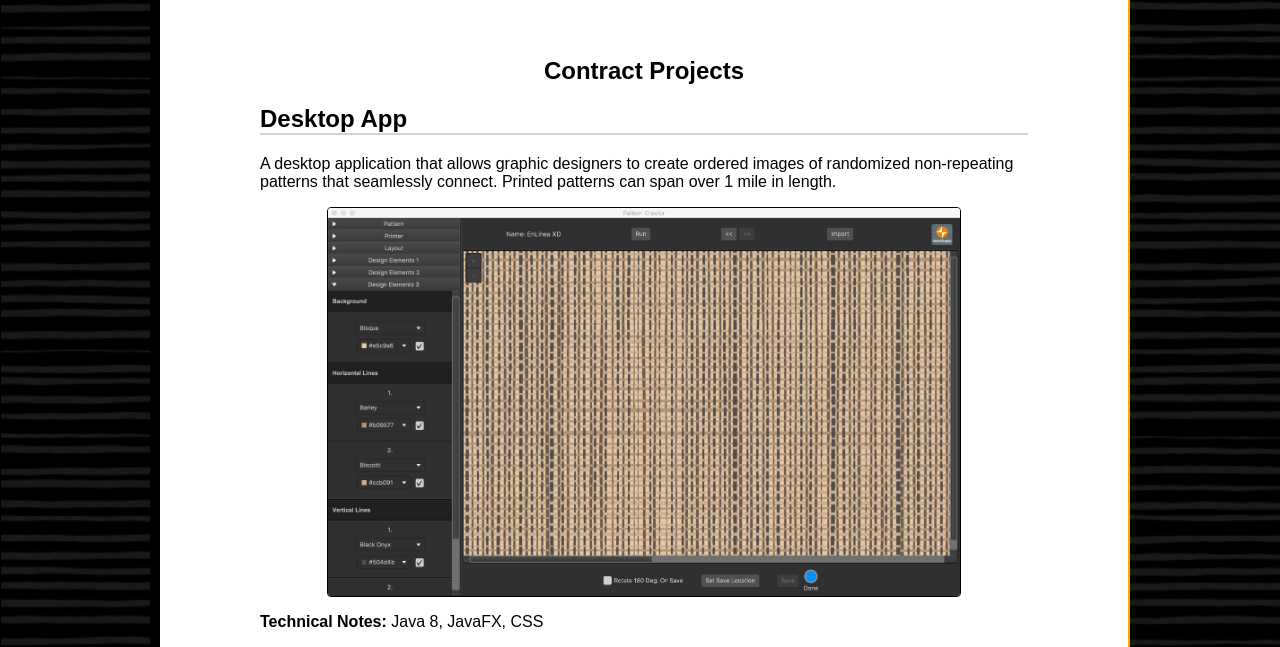
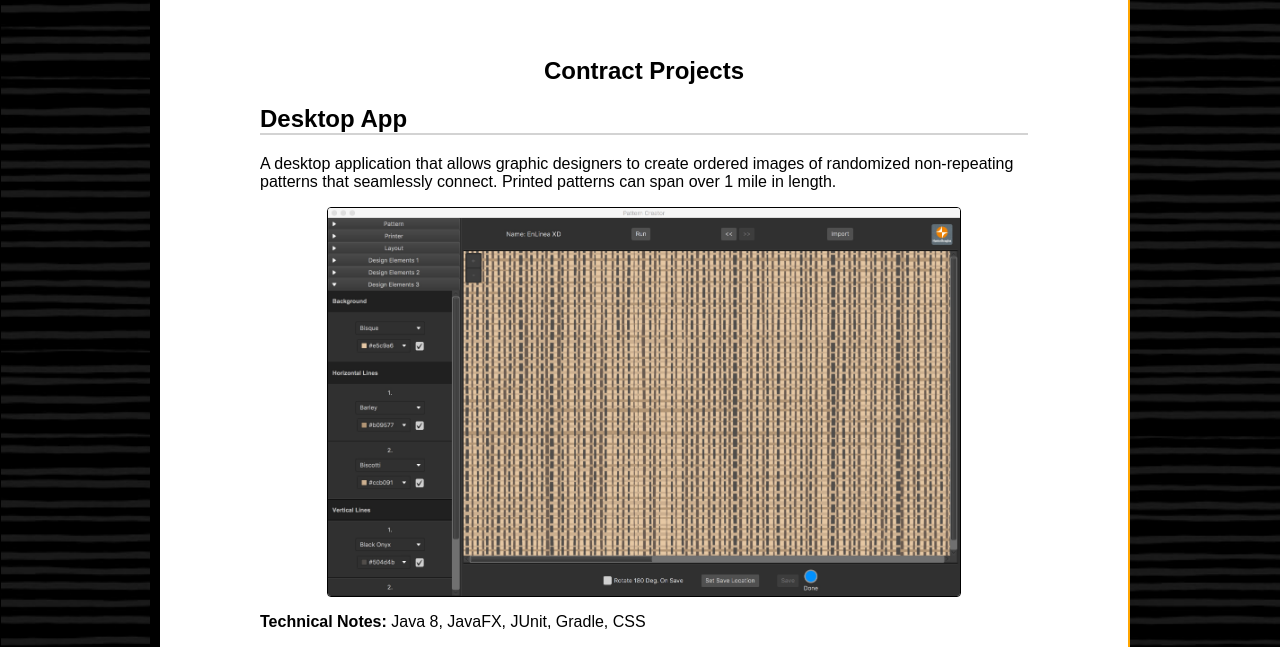
Before and after one commit to furey789/furey789.github.io, a plain HTML site: page index.html in a window 1280 px wide. Shown: the part 157-804 px from the top of the page. Drawn offline with Linux system fonts and the light colour scheme.

Commit message:
Add more tech to HD work

```diff
--- a/index.html
+++ b/index.html
@@ -51,7 +51,7 @@
               <div class="images-contract">
                 <img class="desktop" src="images/patternCreator2017.jpg" alt="creator" />
               </div>
-              <p> <span class="text-bold"> Technical Notes: </span> Java 8, JavaFX, CSS</p>
+              <p> <span class="text-bold"> Technical Notes: </span> Java 8, JavaFX, JUnit, Gradle, CSS</p>
             </div>
 
           </div>
```
